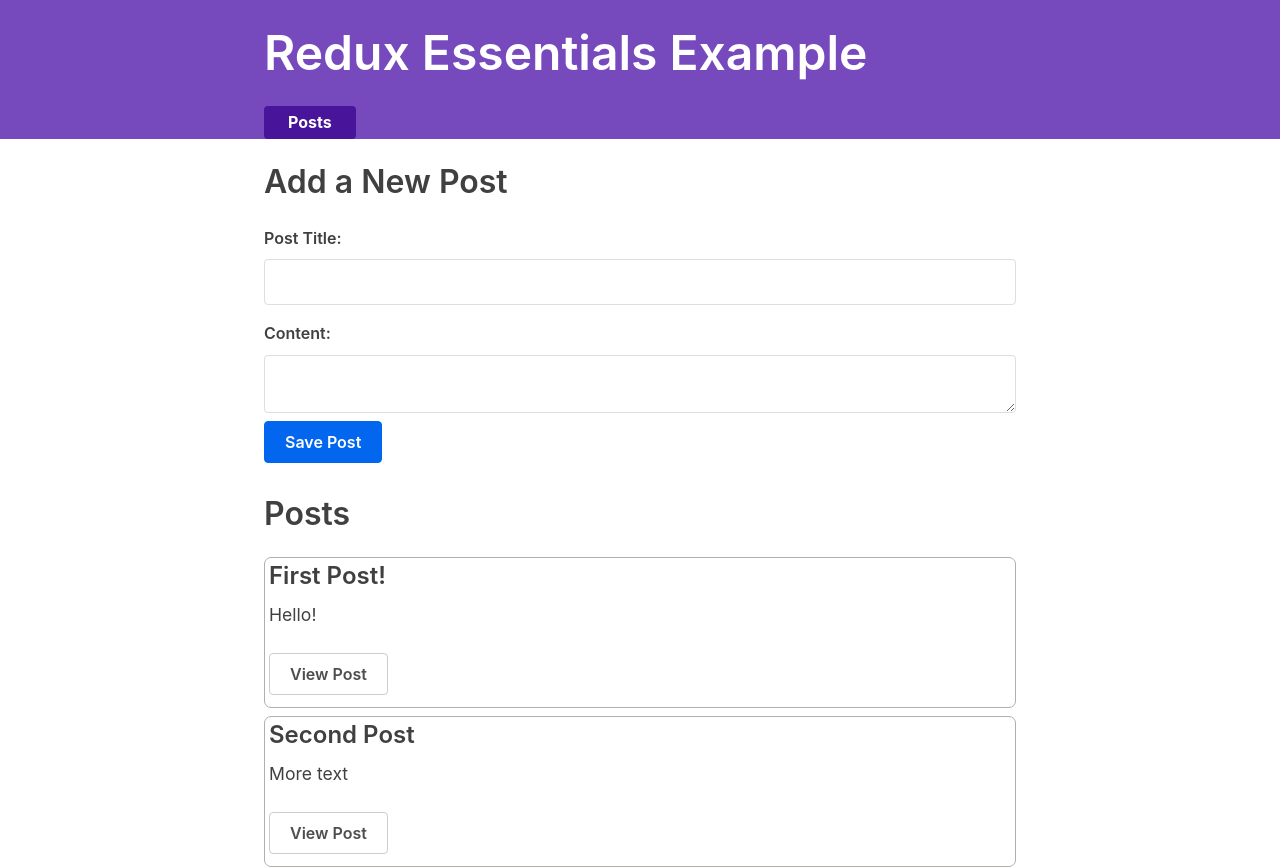
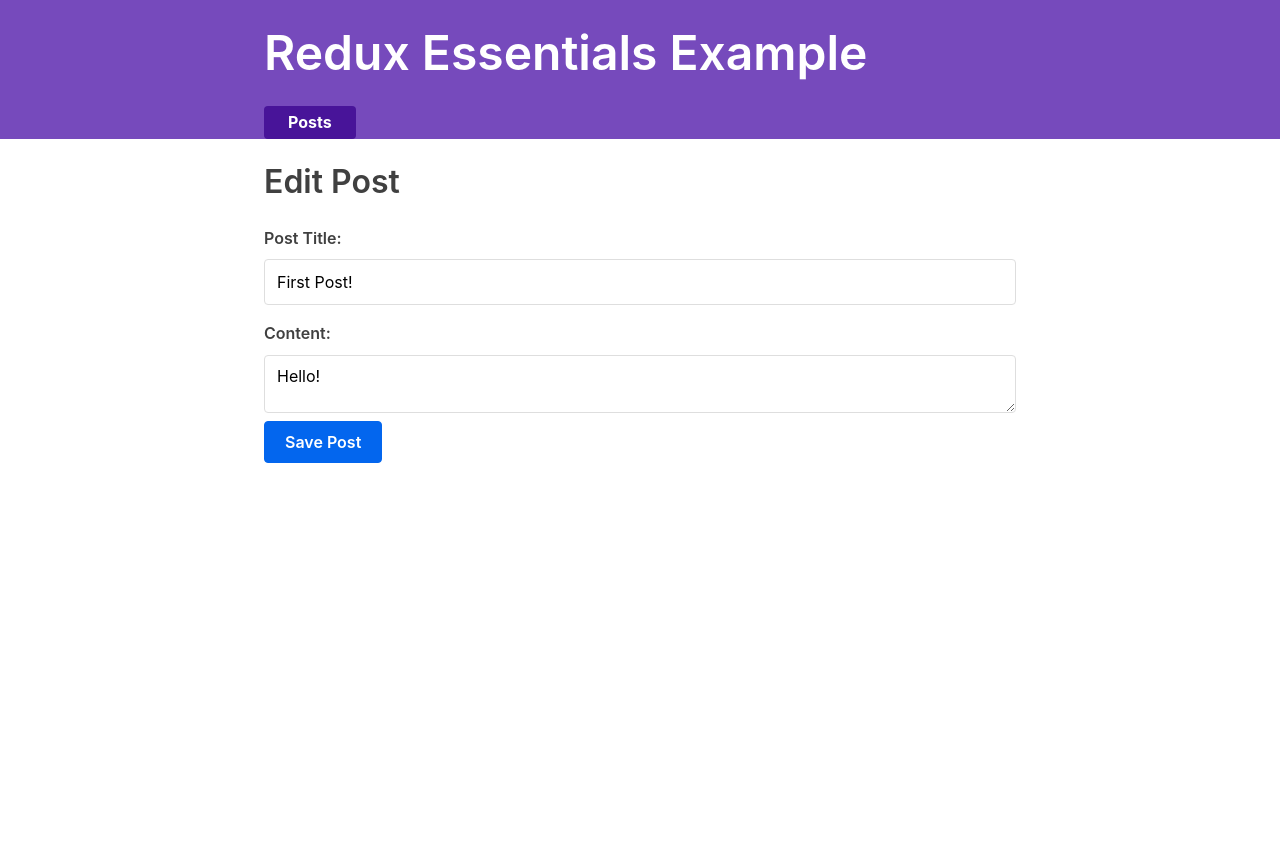
Before and after one commit to javiermelendrez1/learn-redux, a React (Create React App) app in the folder redux-essentials-example-app-master/: page /editPost/1 in a window 1280 px wide. Before the commit this address led to /. After the commit the page ends 800 px from the top, so only its background shows below. Built offline with nearby package versions, Linux system fonts and the light colour scheme; what @mswjs/data, mock-socket, txtgen would draw is missing.

Commit message:
created component to edit post

```diff
--- a/redux-essentials-example-app-master/src/App.js
+++ b/redux-essentials-example-app-master/src/App.js
@@ -11,6 +11,7 @@
 
 import { PostsList } from './features/posts/PostsList'
 import {SinglePostPage} from './features/posts/SinglePostPage';
+import { EditPostForm } from './features/posts/EditPostForm'
 function App() {
   return (
     <Router>
@@ -28,6 +29,7 @@
             )}
           />
           <Route exact path="/posts/:postId" component={SinglePostPage} />
+          <Route exact path="/editPost/:postId" component={EditPostForm} />
           <Redirect to="/" />
         </Switch>
       </div>
--- /dev/null
+++ b/redux-essentials-example-app-master/src/features/posts/EditPostForm.js
@@ -0,0 +1,54 @@
+import React, { useState } from 'react'
+import { useDispatch, useSelector } from 'react-redux'
+import { useHistory } from 'react-router-dom'
+
+import { postUpdated } from './postSlice'
+
+export const EditPostForm = ({ match }) => {
+  const { postId } = match.params
+
+  const post = useSelector(state => state.posts.find(post => post.id === postId))
+
+  const [title, setTitle] = useState(post.title)
+  const [content, setContent] = useState(post.content)
+
+  const dispatch = useDispatch()
+  const history = useHistory()
+
+  const onTitleChanged = e => setTitle(e.target.value)
+  const onContentChanged = e => setContent(e.target.value)
+
+  const onSavePostClicked = () => {
+    if (title && content) {
+      dispatch(postUpdated({ id: postId, title, content }))
+      history.push(`/posts/${postId}`)
+    }
+  }
+
+  return (
+    <section>
+      <h2>Edit Post</h2>
+      <form>
+        <label htmlFor="postTitle">Post Title:</label>
+        <input
+          type="text"
+          id="postTitle"
+          name="postTitle"
+          placeholder="What's on your mind?"
+          value={title}
+          onChange={onTitleChanged}
+        />
+        <label htmlFor="postContent">Content:</label>
+        <textarea
+          id="postContent"
+          name="postContent"
+          value={content}
+          onChange={onContentChanged}
+        />
+      </form>
+      <button type="button" onClick={onSavePostClicked}>
+        Save Post
+      </button>
+    </section>
+  )
+}
--- a/redux-essentials-example-app-master/src/features/posts/SinglePostPage.js
+++ b/redux-essentials-example-app-master/src/features/posts/SinglePostPage.js
@@ -1,5 +1,6 @@
 import React from 'react'
 import { useSelector } from 'react-redux'
+import { Link } from 'react-router-dom'
 
 export const SinglePostPage = ({ match }) => {
   const { postId } = match.params
@@ -21,6 +22,9 @@
       <article className="post">
         <h2>{post.title}</h2>
         <p className="post-content">{post.content}</p>
+        <Link to={`/editPost/${post.id}`} className="button">
+          Edit Post
+        </Link>
       </article>
     </section>
   )
```
